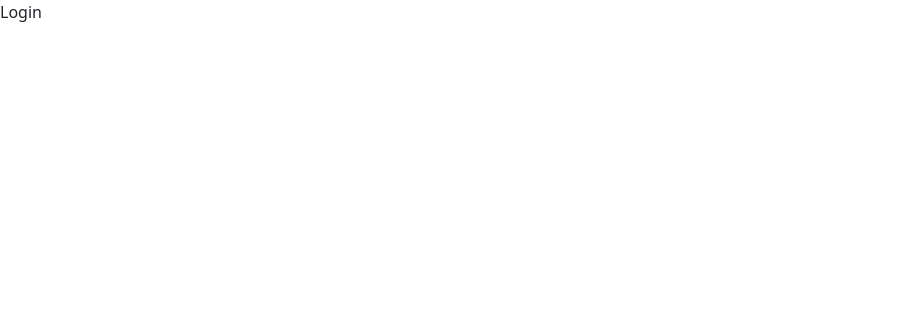
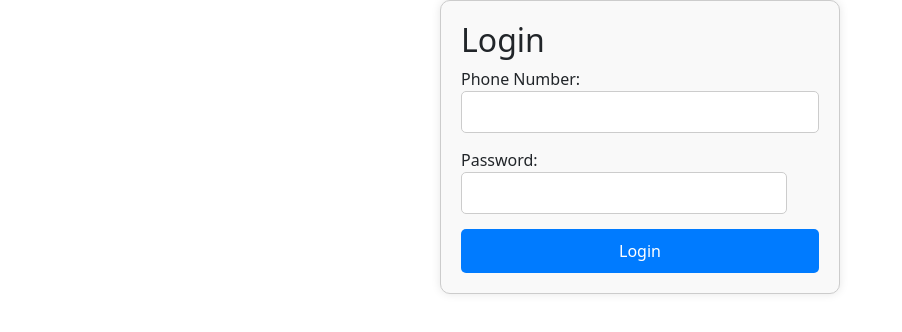
Before and after one commit to Trevor-Kayeyia-Madara/msamo, a React (Create React App) app: page /login in a window 1280 px wide. Shown: the top 332 px of the page, without its empty margins (0-902 px from the left). Built offline with nearby package versions, Linux system fonts and the light colour scheme.

Commit message:
Testing back end

```diff
--- a/src/components/Login/index.jsx
+++ b/src/components/Login/index.jsx
@@ -1,9 +1,96 @@
-import React from 'react'
+import React, { useState } from 'react';
+import axios from 'axios';
+import { useNavigate } from 'react-router-dom';
 
-function Login() {
+const Login = () => {
+  const [formData, setFormData] = useState({
+    phoneNumber: '',
+    password: '',
+  });
+  const [error, setError] = useState('');
+  const navigate = useNavigate();
+
+  const handleChange = (e) => {
+    const { name, value } = e.target;
+    setFormData((prevData) => ({
+      ...prevData,
+      [name]: value,
+    }));
+  };
+
+  const handleSubmit = async (e) => {
+    e.preventDefault();
+    setError('');
+    try {
+      const response = await axios.post('http://localhost:5000/login', formData);
+      const userData = response.data;
+      console.log('Login successful!', userData);
+
+      navigate('/home');
+    } catch (error) {
+      console.error('Error during login:', error);
+      setError('Invalid phone number or password. Please try again.');
+    }
+  };
+
   return (
-    <div>Login</div>
-  )
-}
+    <div style={styles.container}>
+      <h2>Login</h2>
+      {error && <p style={styles.error}>{error}</p>}
+      <form onSubmit={handleSubmit} style={styles.form}>
+        <div style={styles.formGroup}>
+          <label>
+            Phone Number:
+            <input type="tel" name="phoneNumber" value={formData.phoneNumber} onChange={handleChange} required style={styles.input} />
+          </label>
+        </div>
+        <div style={styles.formGroup}>
+          <label>
+            Password:
+            <input type="password" name="password" value={formData.password} onChange={handleChange} required style={styles.input} />
+          </label>
+        </div>
+        <button type="submit" style={styles.submitButton}>Login</button>
+      </form>
+    </div>
+  );
+};
 
-export default Login
+const styles = {
+  container: {
+    maxWidth: '400px',
+    margin: '0 auto',
+    padding: '20px',
+    border: '1px solid #ccc',
+    borderRadius: '10px',
+    boxShadow: '0 0 10px rgba(0, 0, 0, 0.1)',
+    backgroundColor: '#f9f9f9',
+  },
+  form: {
+    display: 'flex',
+    flexDirection: 'column',
+  },
+  formGroup: {
+    marginBottom: '15px',
+  },
+  input: {
+    width: '100%',
+    padding: '8px',
+    borderRadius: '5px',
+    border: '1px solid #ccc',
+  },
+  submitButton: {
+    padding: '10px',
+    borderRadius: '5px',
+    border: 'none',
+    backgroundColor: '#007bff',
+    color: '#fff',
+    cursor: 'pointer',
+  },
+  error: {
+    color: 'red',
+    marginBottom: '10px',
+  },
+};
+
+export default Login;
--- a/src/components/SignUp/index.jsx
+++ b/src/components/SignUp/index.jsx
@@ -1,8 +1,10 @@
 import React, { useState } from 'react';
 import axios from 'axios';
-import './sign.css';  // Import the CSS file
+import './sign.css';
+import { useNavigate } from 'react-router-dom';// Import the CSS file
 
 const SignUp = () => {
+  const navigate = useNavigate();
   const [formData, setFormData] = useState({
     fullName: '',
     companyName: '',
@@ -24,27 +26,27 @@ const SignUp = () => {
     }));
   };
 
-  const handleEmailVerification = () => {
-    // Send verification code to email
-    axios.post('http://localhost:5000/verify-email', { email: formData.email })
-      .then(response => {
-        alert('Verification code sent to your email.');
-      })
-      .catch(error => {
-        console.error('Error sending email verification code:', error);
-      });
-  };
+  // const handleEmailVerification = () => {
+  //   // Send verification code to email
+  //   axios.post('http://localhost:5000/verify-email', { email: formData.email })
+  //     .then(response => {
+  //       alert('Verification code sent to your email.');
+  //     })
+  //     .catch(error => {
+  //       console.error('Error sending email verification code:', error);
+  //     });
+  // };
 
-  const handlePhoneVerification = () => {
-    // Send verification code to phone
-    axios.post('http://localhost:5000/verify-phone', { phoneNumber: formData.phoneNumber })
-      .then(response => {
-        alert('Verification code sent to your phone.');
-      })
-      .catch(error => {
-        console.error('Error sending phone verification code:', error);
-      });
-  };
+  // const handlePhoneVerification = () => {
+  //   // Send verification code to phone
+  //   axios.post('http://localhost:5000/verify-phone', { phoneNumber: formData.phoneNumber })
+  //     .then(response => {
+  //       alert('Verification code sent to your phone.');
+  //     })
+  //     .catch(error => {
+  //       console.error('Error sending phone verification code:', error);
+  //     });
+  // };
 
   const handleSubmit = (e) => {
     e.preventDefault();
@@ -52,6 +54,7 @@ const SignUp = () => {
     axios.post('http://localhost:5000/signup', formData)
       .then(response => {
         alert('Sign-up successful!');
+        navigate('/login');
       })
       .catch(error => {
         console.error('Error during sign-up:', error);
@@ -78,26 +81,14 @@ const SignUp = () => {
           <label>
             Email:
             <input type="email" name="email" value={formData.email} onChange={handleChange} required className="input" />
-            <button type="button" onClick={handleEmailVerification} className="verifyButton">Verify Email</button>
+
           </label>
         </div>
-        <div className="formGroup">
-          <label>
-            Email Verification Code:
-            <input type="text" name="emailVerificationCode" value={formData.emailVerificationCode} onChange={handleChange} required className="input" />
-          </label>
-        </div>
+
         <div className="formGroup">
           <label>
             Phone Number:
             <input type="tel" name="phoneNumber" value={formData.phoneNumber} onChange={handleChange} required className="input" />
-            <button type="button" onClick={handlePhoneVerification} className="verifyButton">Verify Phone</button>
-          </label>
-        </div>
-        <div className="formGroup">
-          <label>
-            Phone Verification Code:
-            <input type="text" name="phoneVerificationCode" value={formData.phoneVerificationCode} onChange={handleChange} required className="input" />
           </label>
         </div>
         <div className="formGroup">
```
Also changed, not shown: src/components/Login/Choice.jsx (deleted, +0 -112 lines), 1 other file (tests, documents, lock files or other folders).
